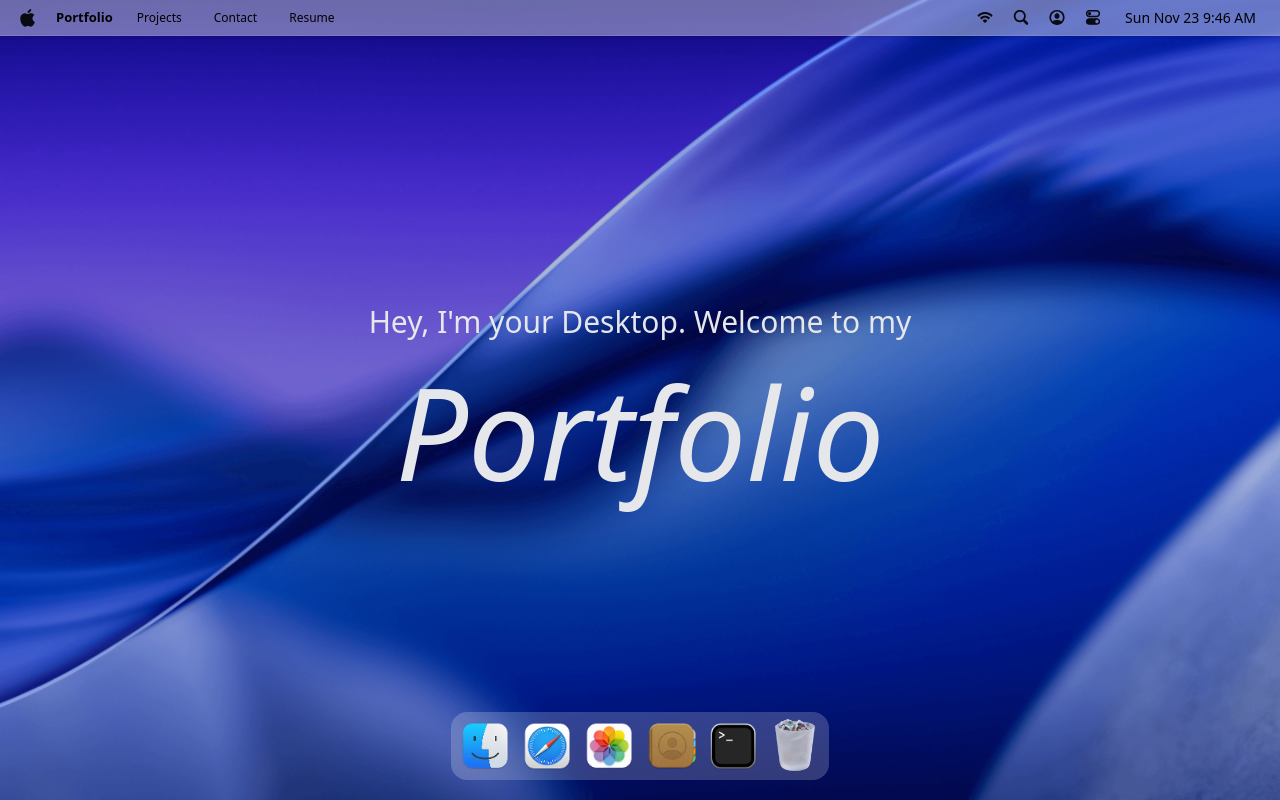
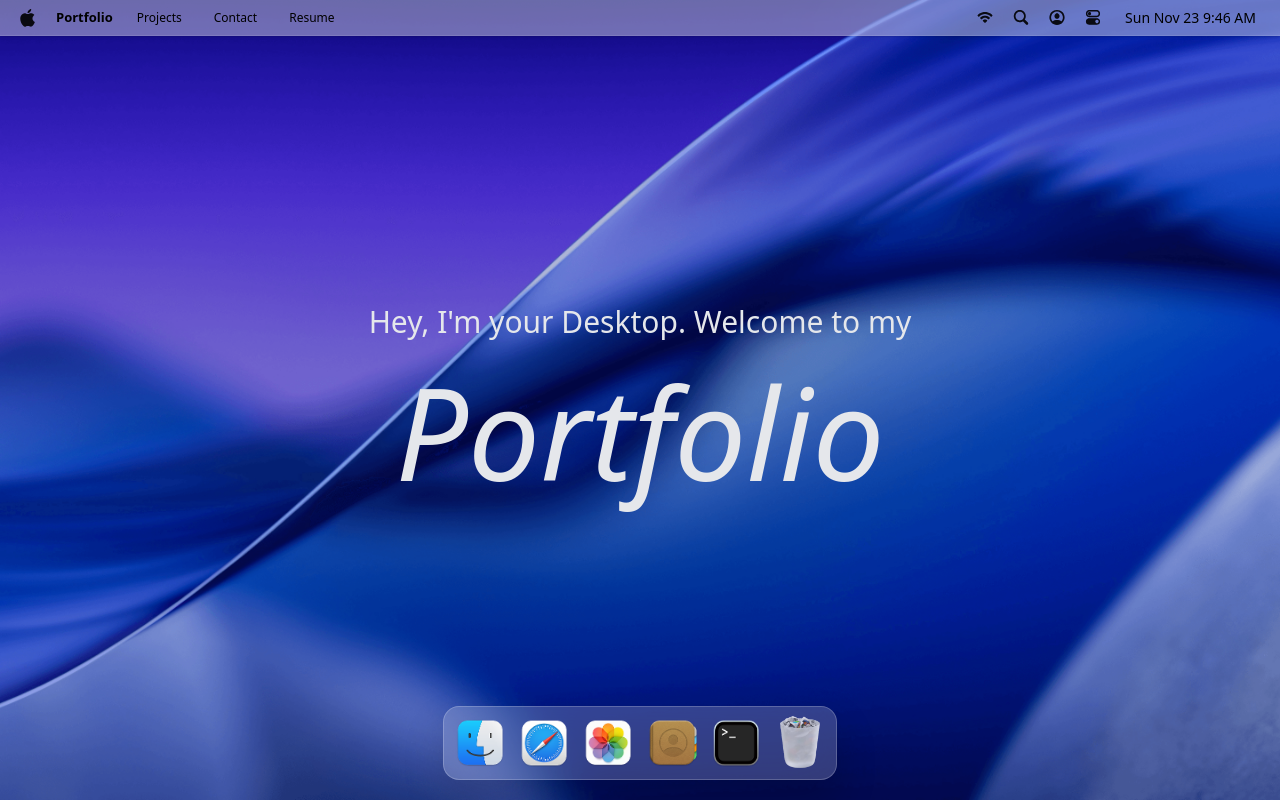
Before and after one commit to viiennella/macos_style_portfolio, a Next.js app: page / in a window 1280 px wide. Built offline with nearby package versions, Linux system fonts and the light colour scheme; a web font is replaced by a local one.

Commit message:
feat: enhance dock container styling with blur, border, and shadow; optimize dock icon image loading; and refine app toggle function signature.

```diff
--- a/app/globals.css
+++ b/app/globals.css
@@ -84,7 +84,8 @@
     @apply absolute bottom-5 left-1/2 -translate-x-1/2 z-50 select-none max-sm:hidden;
 
     .dock-container {
-      @apply bg-white/20 backdrop-blur-md justify-between rounded-2xl p-1.5 flex items-end gap-1.5;
+      @apply bg-white/20 backdrop-blur-xl border border-white/20 shadow-2xl justify-between rounded-2xl p-2 flex items-end gap-2;
+      box-shadow: 0 20px 40px rgba(0, 0, 0, 0.2);
     }
 
     .tooltip {
--- a/components/dock.tsx
+++ b/components/dock.tsx
@@ -65,13 +65,13 @@ export function Dock() {
     };
   }, []);
 
-  const toggleApp = (app: { id: string; canOpen: boolean }) => {};
+  const toggleApp = (id: string, canOpen: boolean) => {};
 
   return (
     <section id="dock">
       <div ref={dockRef} className="dock-container">
         {dockApps.map(({ id, name, icon, canOpen }) => (
-          <div key={id} className="relative flex justify-center ">
+          <div key={id} className="relative flex justify-center">
             <button
               className="dock-icon"
               type="button"
@@ -81,14 +81,15 @@ export function Dock() {
               data-tooltip-delay-show={150}
               data-tooltip-delay-hide={150}
               disabled={!canOpen}
-              onClick={() => toggleApp({ id, canOpen })}
+              onClick={() => toggleApp(id, canOpen)}
             >
               <Image
                 src={`/images/${icon}`}
                 alt={name}
                 fill
-                loading="lazy"
+                loading="eager"
                 className={canOpen ? "" : "opacity-80"}
+                sizes="(max-width: 768px) 48px, 64px"
               />
             </button>
           </div>
```
